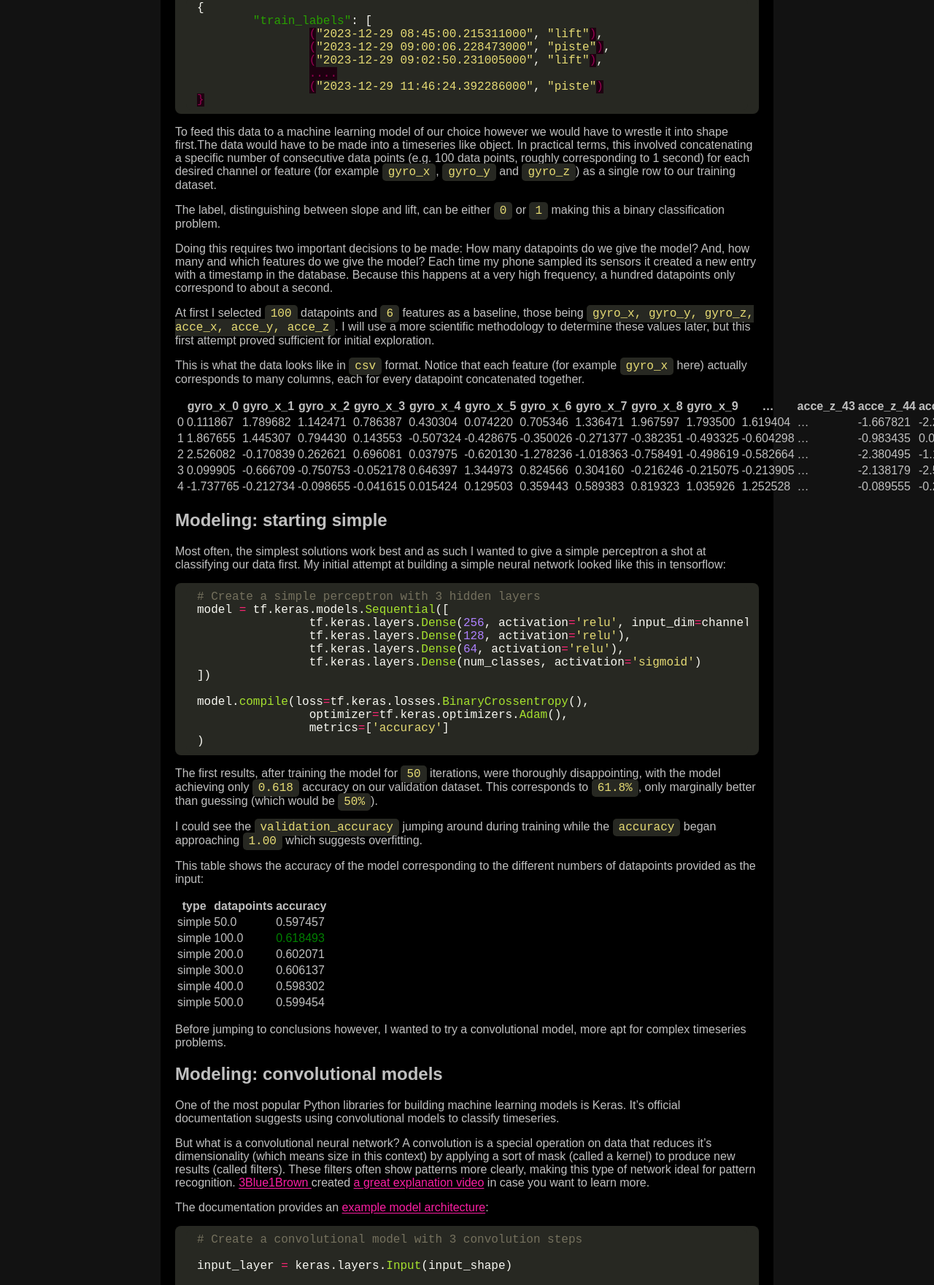
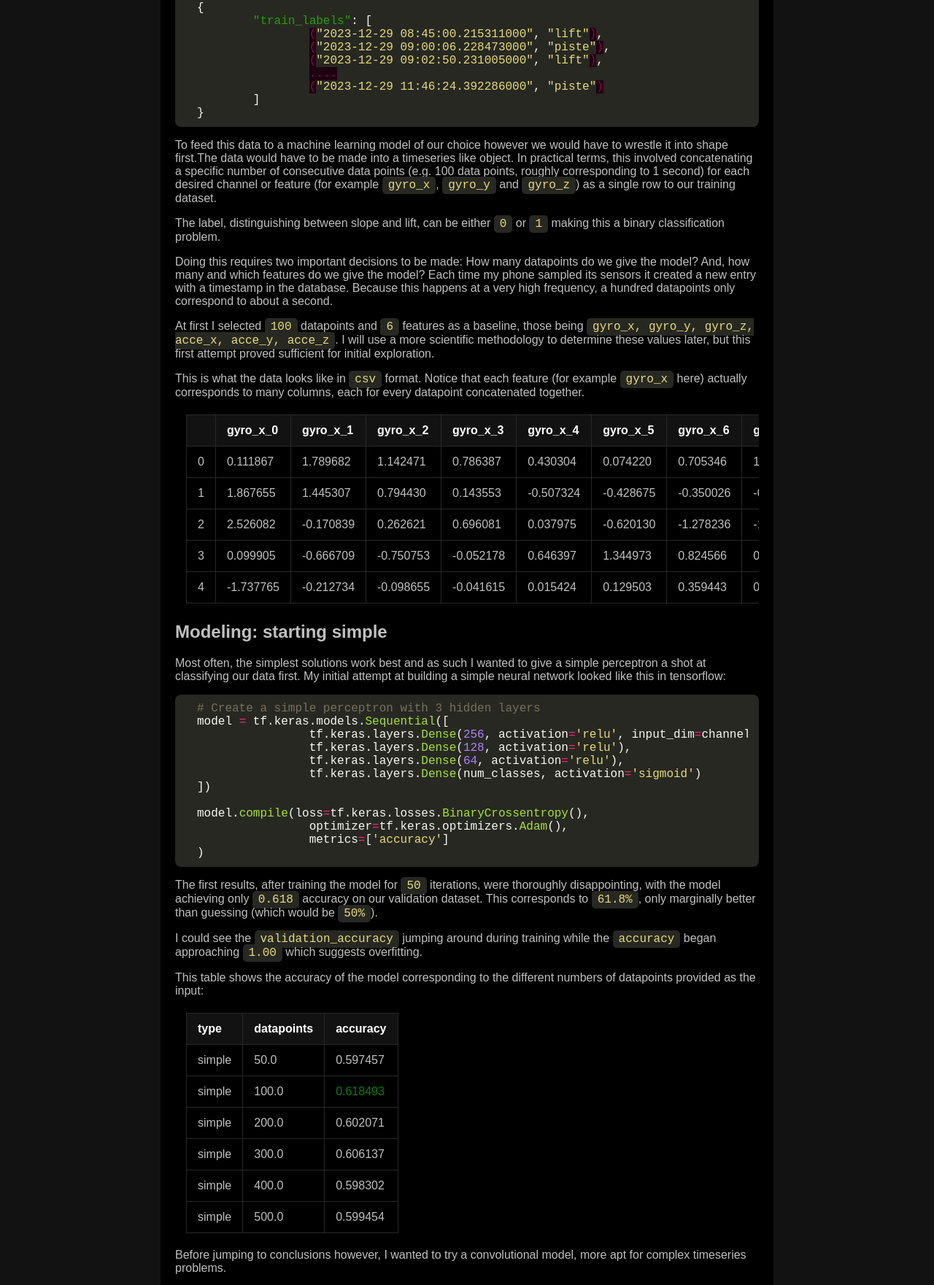
Before and after one commit to obrhubr/obrhubr.github.io, a Jekyll site: the page built from _posts/2024-02-02-skiing-ai.md, in a window 1280 px wide, cut to the strip 1360-3121 px from the top of the page. Shown: the whole strip at 73% size. Built offline with Jekyll 4.4.1, drawn with Linux system fonts in a browser that asks for light colours; some web fonts are replaced.

Commit message:
add styling for table and fix export script

````diff
--- a/_layouts/head.html
+++ b/_layouts/head.html
@@ -25,6 +25,7 @@
 		<link rel="stylesheet" href="/assets/title.css">
 		<link rel="stylesheet" href="/assets/icons.css">
 		<link rel="stylesheet" href="/assets/highlight.css">
+		<link rel="stylesheet" href="/assets/table.css">
 
 		<link rel="icon" type="image/png" href="/assets/{{ page.favicon }}">
   	</head>
--- a/_posts/2024-02-02-skiing-ai.md
+++ b/_posts/2024-02-02-skiing-ai.md
@@ -51,6 +51,7 @@ As you can immediately tell, long straight lines at constant speed clearly match
 		("2023-12-29 09:02:50.231005000", "lift"),
 		....
 		("2023-12-29 11:46:24.392286000", "piste")
+	]
 }
 ```
 
--- /dev/null
+++ b/assets/table.css
@@ -0,0 +1,28 @@
+table {
+	margin: 0;
+	padding: 5px 15px 5px 15px;
+	border-collapse: collapse;
+    width: 100%;
+    text-align: left;
+    overflow: hidden;
+
+	overflow-x:scroll;
+   	display:block;
+}
+
+thead tr {
+    background-color: var(--sec-bg-color);
+    text-align: left;
+}
+
+th, td {
+    padding: 12px 15px;
+    border-bottom: 1px solid var(--table-color);
+    border-right: 1px solid var(--table-color);
+    border-left: 1px solid var(--table-color);
+    border-top: 1px solid var(--table-color);
+}
+
+thead th {
+	color: var(--title-text-color);
+}
--- a/index.css
+++ b/index.css
@@ -1,6 +1,7 @@
 :root {
     --main-bg-color: black;
     --sec-bg-color: rgb(18, 18, 18);
+    --table-color: rgb(40, 40, 40);
 
     --title-text-color: white;
     --detail-text-color: rgb(109, 109, 109);
--- a/notion_export.py
+++ b/notion_export.py
@@ -159,9 +159,9 @@ excerpt: {excerpt}
 ---
 
 """.format(
-		title=pages[0][1]["properties"]["Name"]["title"][0]["text"]["content"],
+		title=page[1]["properties"]["Name"]["title"][0]["text"]["content"],
 		time=str(round(len(new_file.split(" ")) / 200)) + " minute",
-		date=pages[0][1]["last_edited_time"].split("T")[0],
+		date=page[1]["last_edited_time"].split("T")[0],
 		tags=" ".join(tags),
 		permalink=short_name,
 		previewimage=previewimage,
````
Also changed, not shown: _posts/2024-02-02-chess-engine.md (+1 -1 lines).
